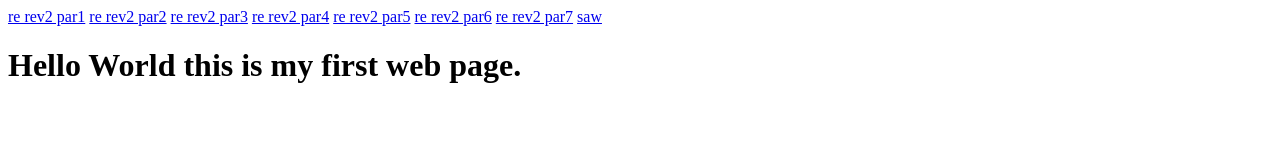
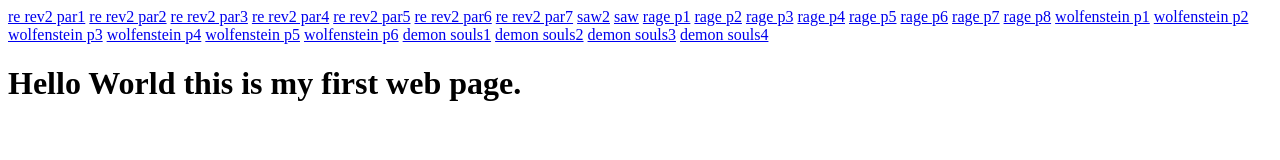
Before and after one commit to Myggie/myggie.github.io, a plain HTML site: page index.html in a window 1280 px wide. Drawn offline with Linux system fonts and the light colour scheme.

Commit message:
Update index.html

```diff
--- a/index.html
+++ b/index.html
@@ -15,7 +15,34 @@
         <a href="https://www.mediafire.com/file/hq6gbb22rlwisxf/RESIDENTREVELATIONS_2byDandiGamez_-_PART_03.pkg/file">re rev2 par5</a>
         <a href="https://www.mediafire.com/file/hq6gbb22rlwisxf/RESIDENTREVELATIONS_2byDandiGamez_-_PART_03.pkg/file">re rev2 par6</a>
         <a href="https://www.mediafire.com/file/hq6gbb22rlwisxf/RESIDENTREVELATIONS_2byDandiGamez_-_PART_03.pkg/file">re rev2 par7</a>
-          <a href="https://www.mediafire.com/file/72n2a3wwu69hieu/Saw_2_by_DandiGamez.pkg/file">saw</a>
+          <a href="https://www.mediafire.com/file/72n2a3wwu69hieu/Saw_2_by_DandiGamez.pkg/file">saw2</a>
+         <a href="https://www.mediafire.com/file/zvn7xy24yreuxnn/Saw_by_DandiGamez.pkg/file">saw</a>
+      <a href="https://www.mediafire.com/file/wjfd3k9mdom1dl8/RAGE_by_DandiGamez_Part_01.pkg/file">rage p1</a>
+     <a href="https://www.mediafire.com/file/wjfd3k9mdom1dl8/RAGE_by_DandiGamez_Part_02.pkg/file">rage p2</a>
+     <a href="https://www.mediafire.com/file/wjfd3k9mdom1dl8/RAGE_by_DandiGamez_Part_03.pkg/file">rage p3</a>
+     <a href="https://www.mediafire.com/file/wjfd3k9mdom1dl8/RAGE_by_DandiGamez_Part_04.pkg/file">rage p4</a>
+     <a href="https://www.mediafire.com/file/wjfd3k9mdom1dl8/RAGE_by_DandiGamez_Part_05.pkg/file">rage p5</a>
+     <a href="https://www.mediafire.com/file/wjfd3k9mdom1dl8/RAGE_by_DandiGamez_Part_06.pkg/file">rage p6</a>
+     <a href="https://www.mediafire.com/file/wjfd3k9mdom1dl8/RAGE_by_DandiGamez_Part_07.pkg/file">rage p7</a>
+     <a href="https://www.mediafire.com/file/wjfd3k9mdom1dl8/RAGE_by_DandiGamez_Part_08.pkg/file">rage p8</a>
+     <a href="https://www.mediafire.com/file/ydhndnw8n67smi0/Wolfenstein_by_DandiGamez_Part_01.pkg/file">wolfenstein p1</a>
+         <a href="https://www.mediafire.com/file/ydhndnw8n67smi0/Wolfenstein_by_DandiGamez_Part_02.pkg/file">wolfenstein p2</a>
+         <a href="https://www.mediafire.com/file/ydhndnw8n67smi0/Wolfenstein_by_DandiGamez_Part_03.pkg/file">wolfenstein p3</a>
+         <a href="https://www.mediafire.com/file/ydhndnw8n67smi0/Wolfenstein_by_DandiGamez_Part_04.pkg/file">wolfenstein p4</a>
+         <a href="https://www.mediafire.com/file/ydhndnw8n67smi0/Wolfenstein_by_DandiGamez_Part_05.pkg/file">wolfenstein p5</a>
+         <a href="https://www.mediafire.com/file/ydhndnw8n67smi0/Wolfenstein_by_DandiGamez_Part_06.pkg/file">wolfenstein p6</a>
+      <a href="https://www.mediafire.com/file/yg7djv8f3phjne6/Demons_Souls_by_DandiGamez_Part_01.pkg/file">demon souls1</a>
+      <a href="https://www.mediafire.com/file/yg7djv8f3phjne6/Demons_Souls_by_DandiGamez_Part_02.pkg/file">demon souls2</a>
+      <a href="https://www.mediafire.com/file/yg7djv8f3phjne6/Demons_Souls_by_DandiGamez_Part_03.pkg/file">demon souls3</a>
+      <a href="https://www.mediafire.com/file/yg7djv8f3phjne6/Demons_Souls_by_DandiGamez_Part_04.pkg/file">demon souls4</a>
+
+
+
+
+
+
+
+
 
 
 
```
